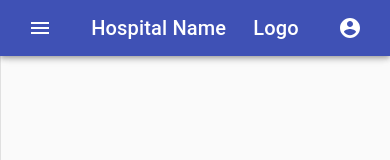
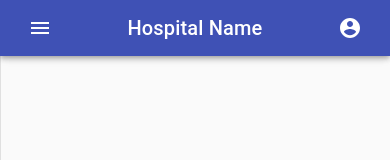
Before and after one commit to DjHemath/react-base-layout, a React (Create React App) app: page / in a window 390 px wide. Shown: the top 160 px of the page. Built offline with nearby package versions, Linux system fonts and the light colour scheme.

Commit message:
Logo is made to hidden on Tabs and Mobile

```diff
--- a/src/components/shared/NavBar.js
+++ b/src/components/shared/NavBar.js
@@ -48,9 +48,11 @@ const NavBar = (props) => {
           <Typography variant="h6" noWrap>
             Hospital Name
           </Typography>
-          <Typography variant="h6" noWrap>
-            Logo
-          </Typography>
+          <Hidden smDown>
+            <Typography variant="h6" noWrap>
+              Logo
+            </Typography>
+          </Hidden>
           <div>
               <IconButton
                 aria-label="account of current user"
```
